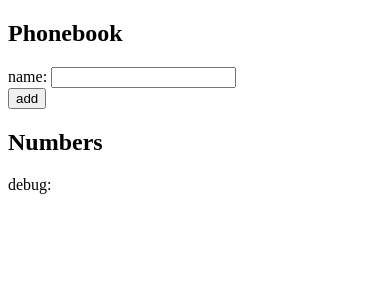
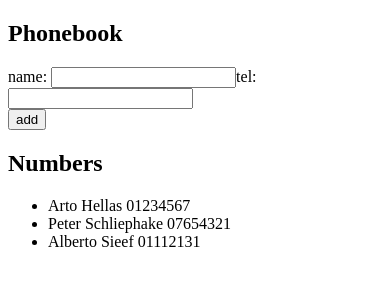
Before and after one commit to drzo1dberg/full-stack-open-submissions, a React (Vite) app in the folder part2 thephonebook/: page / in a window 390 px wide. Shown: the top 300 px of the page. Built offline with nearby package versions, Linux system fonts and the light colour scheme.

Commit message:
solved 2.8 the phonebook step 3

```diff
--- a/part2 thephonebook/src/App.jsx
+++ b/part2 thephonebook/src/App.jsx
@@ -2,30 +2,68 @@ import { useState } from 'react'
 
 const App = () => {
   const [persons, setPersons] = useState([
-    { name: 'Arto Hellas' }
+    { name:'Arto Hellas', number: '01234567', id:1 },
+    { name:'Peter Schliephake', number: '07654321', id:2 },
+    { name:'Alberto Sieef', number: '01112131', id:3 },
   ])
   const [newName, setNewName] = useState('')
+  const [newNumber, setNewNumber] = useState('')
+
   const handleForm = (e) => {
     e.preventDefault()
-    const newPerson = {name: newName}
-    duplicateCheck(persons, newPerson) ? window.alert(`${newName} is already added to phonebook`) : setPersons(persons.concat(newPerson))
-    setNewName(' ')
+    const newPerson = {name: newName.trim(), number: newNumber.trim() ? newNumber : '', id: persons.length+1 }
+
+    areTheseObjectsEqual(persons, newPerson) ? '' : setPersons(persons.concat(newPerson))
+    setNewName('')
+    setNewNumber('')
   }
-  const duplicateCheck = (arr, str) => arr.some((person) => person.name.toLowerCase().trim() === str.name.toLowerCase().trim())
-  const handleInputChange = (e) => setNewName(e.target.value)
+  const handleInputChange = (e) =>{
+    switch (e.target.type) {
+      case 'text':
+        setNewName(e.target.value)
+        break;
+      case 'number':
+        setNewNumber(e.target.value)
+        break;
+      default:
+        break;
+    }
+  }
+  function areTheseObjectsEqual(first, second) {
+    for (const entry of first) {
+      if(JSON.stringify(entry.name) === JSON.stringify(second.name)) {
+        window.alert(`${second.name} is already added to phonebook`)
+        return true
+      }else if(JSON.stringify(entry.number) === JSON.stringify(second.number)) {
+        window.alert(`The number ${second.number} is already added to phonebook`)
+        return true
+      }
+    }
+    return false
+  }
+
   return (
     <div>
       <h2>Phonebook</h2>
       <form onSubmit={handleForm}>
         <div>
-          name: <input value={newName} onChange={handleInputChange}/>
+          name: <input type='text' value={newName} onChange={handleInputChange}/>
+          tel: <input type='number' value={newNumber} onChange={handleInputChange} />
         </div>
         <div>
           <button type="submit">add</button>
         </div>
       </form>
       <h2>Numbers</h2>
-      <div>debug: {newName}</div>
+      <ul>
+      {persons.map( line => {
+        return(
+          <li key={line.id}>
+            {line.name} {line.number}
+          </li>
+        )
+      })}
+      </ul>
     </div>
   )
 }
```
